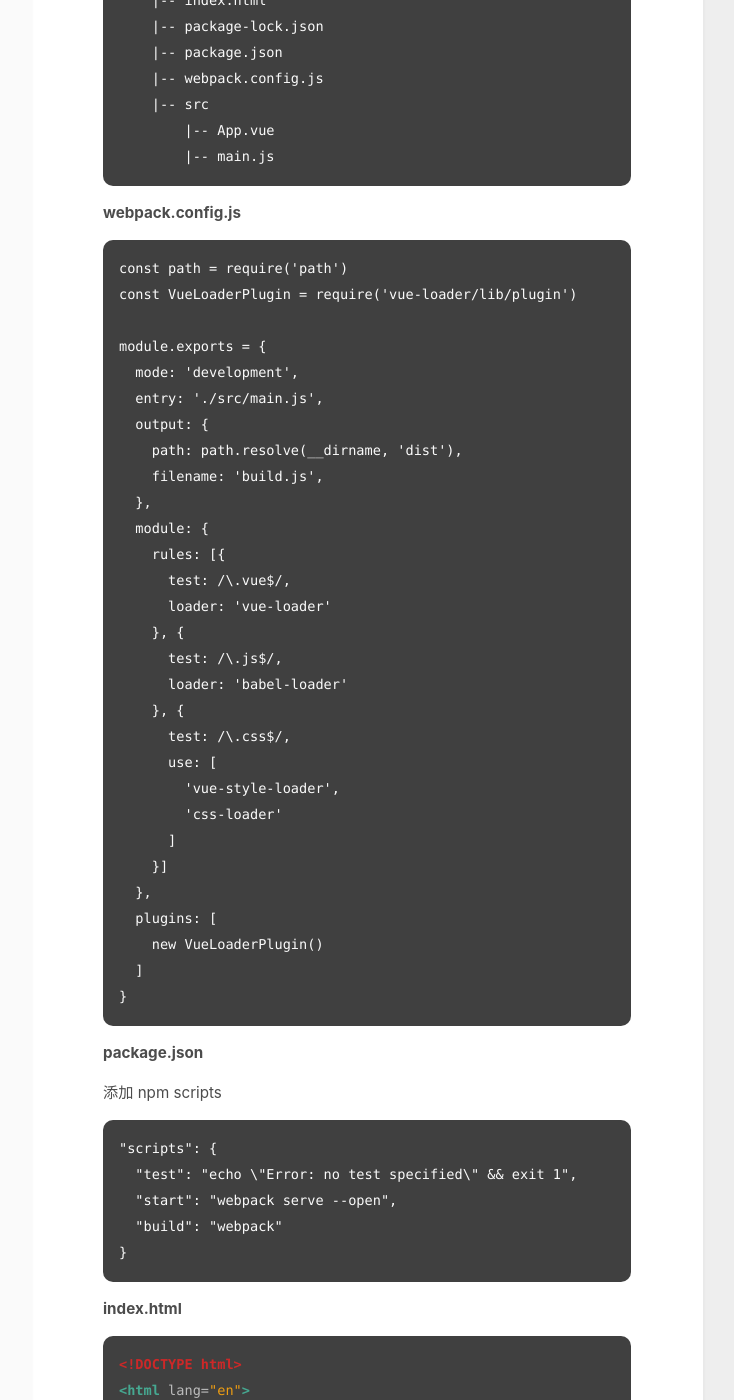
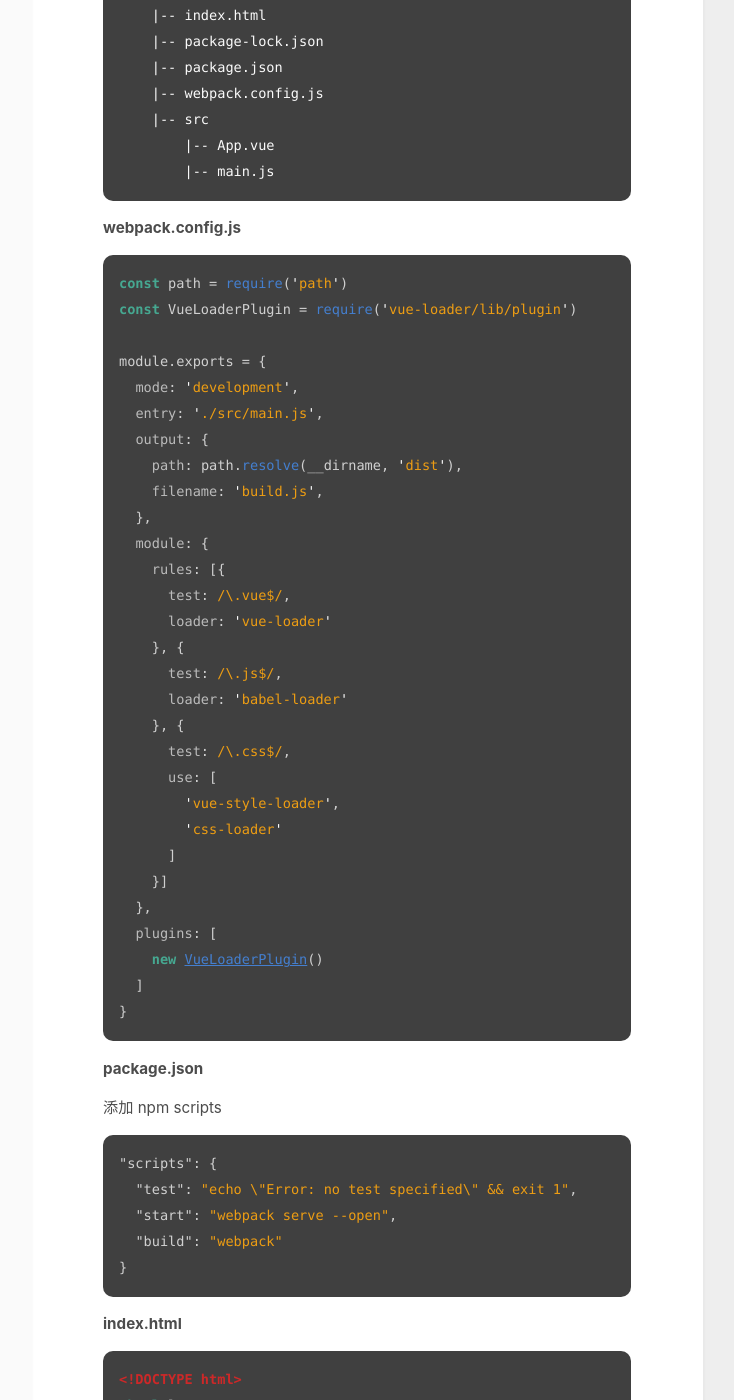
Before and after one commit to yangzheli/yangzheli.github.io, a Jekyll site: the page built from _posts/2021-3-19-single-file-component.md, in a window 1280 px wide and 1400 px high, scrolled down 1649 px. Shown: the whole window, without its empty margins (417-1151 px from the left). Built offline with Jekyll 4.4.1, drawn with Linux system fonts in a browser that asks for light colours; some of the changed text lies outside the part shown.

Commit message:
:pencil2: highlighter

````diff
--- a/_config.yml
+++ b/_config.yml
@@ -38,6 +38,7 @@ defaults:
 
 markdown_ext: "markdown,mkdown,mkdn,mkd,md"
 markdown: kramdown
+highlighter: rouge # 代码高亮插件
 
 # Filtering Content
 show_drafts: null
--- a/_posts/2021-3-19-single-file-component.md
+++ b/_posts/2021-3-19-single-file-component.md
@@ -12,13 +12,14 @@ comments: true
 > - 字符串模板
 > - 不支持 CSS
 > - 没有构建步骤
->   文件扩展名为 .vue 的单文件组件 (SFC) 为以上问题提供了解决方案
+>
+> 文件扩展名为 .vue 的单文件组件 (SFC) 为以上问题提供了解决方案
 
-.vue 文件包含三种类型的块 `<template>``<script>``<style>`，还允许添加自定义块
+.vue 文件包含三种类型的块 `<template> <script> <style>`，还允许添加自定义块
 
 一个文件名为 HelloWorld.vue 的简单实例：
 
-```
+```vue
 <template>
   <div>{% raw %}{{ msg }}{% endraw %}</div>
 </template>
@@ -69,7 +70,7 @@ npm install babel-loader css-loader --save-dev
 
 **webpack.config.js**
 
-```
+```javascript
 const path = require('path')
 const VueLoaderPlugin = require('vue-loader/lib/plugin')
 
@@ -105,7 +106,7 @@ module.exports = {
 
 添加 npm scripts
 
-```
+```json
 "scripts": {
   "test": "echo \"Error: no test specified\" && exit 1",
   "start": "webpack serve --open",
@@ -181,7 +182,7 @@ div {
 
 新增规则
 
-```
+```javascript
 rules: [{
   test: /\.(png|jpg|gif)$/i,
   loader: 'url-loader'
@@ -192,7 +193,7 @@ rules: [{
 
 引用资源 URL
 
-```
+```vue
 <template>
   <div>
     <span>{% raw %}{{ msg }}{% endraw %}</span>
@@ -211,7 +212,7 @@ rules: [{
 
 修改后
 
-```
+```javascript
 rules: [{
   test: /\.(png|jpg|gif)$/i,
   use: [{
````
